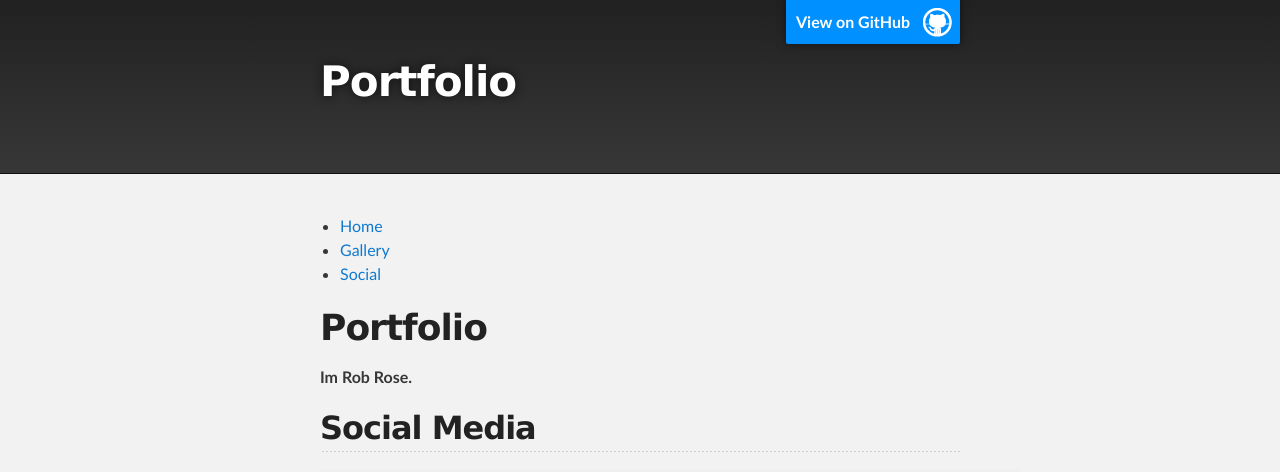
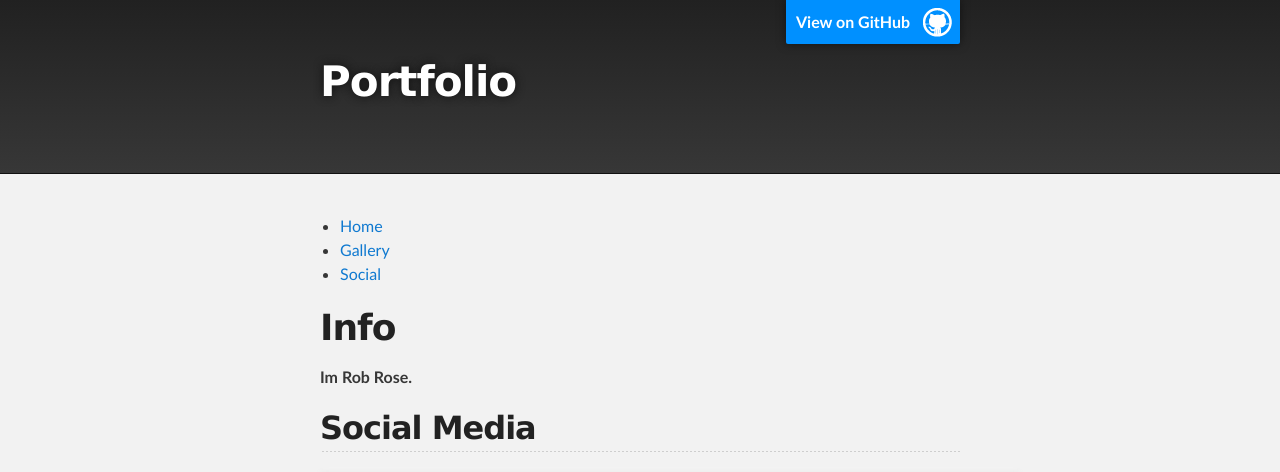
Before and after one commit to RobRose123/Portfolio, a Jekyll site: the page built from index.md, in a window 1280 px wide. Shown: the top 472 px of the page. Built offline with Jekyll 4.4.1, drawn with Linux system fonts in a browser that asks for light colours; our own code applies the rules of GitHub Pages for plain Markdown files; the repository's description, which GitHub fills in, is left out; grey boxes are pictures that could not be loaded.

Commit message:
Update index.md

```diff
--- a/index.md
+++ b/index.md
@@ -1,4 +1,4 @@
-# Portfolio
+# Info
 **Im Rob Rose.**
 
 
```
